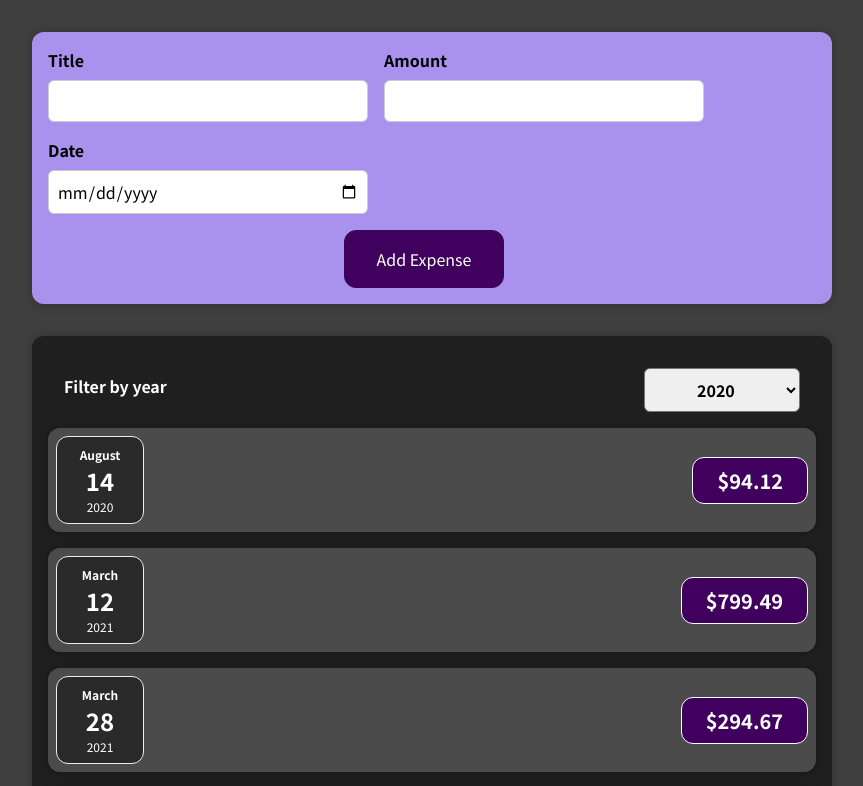
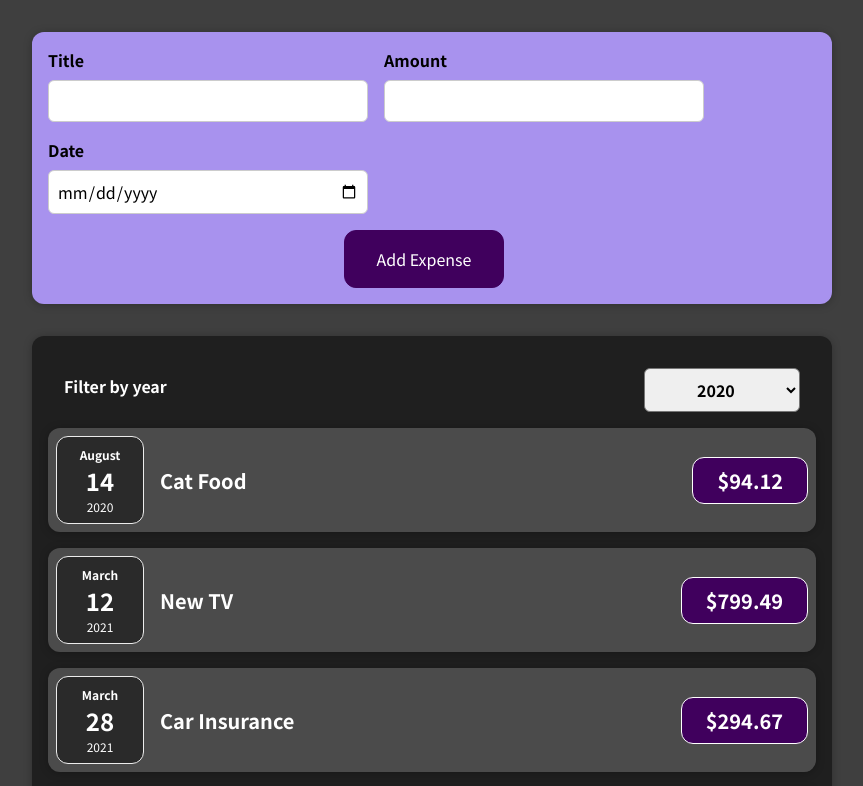
Before and after one commit to darienaxelll/expense-tracker-project, a React (Create React App) app: page / in a window 1280 px wide. Shown: the top 786 px of the page, without its empty margins (208-1071 px from the left). Built offline with nearby package versions, Linux system fonts and the light colour scheme.

Commit message:
Edided minor bugs

```diff
--- a/src/components/Expenses/ExpenseItem.js
+++ b/src/components/Expenses/ExpenseItem.js
@@ -1,4 +1,3 @@
-import { useState } from "react";
 import Card from "../UI/Card";
 import ExpenseDate from "./ExpenseDate";
 import "./ExpenseItem.css";
@@ -6,10 +5,10 @@ import "./ExpenseItem.css";
 const ExpenseItem = (props) => {
 return (
     <Card className="expense-item">
-      <ExpenseDate date={props.expenses.date} />
+      <ExpenseDate date={props.date} />
       <div className="expense-item__description">
         <h2>{props.title}</h2>
-        <div className="expense-item__price">${props.expenses.amount}</div>
+        <div className="expense-item__price">${props.amount}</div>
       </div>
     </Card>
   );
--- a/src/components/Expenses/Expenses.js
+++ b/src/components/Expenses/Expenses.js
@@ -16,10 +16,13 @@ const Expenses = (props) => {
     <div>
       <Card className="expenses">
         <ExpensesFilter selected={year} onFilterChange={changeYear} />
-        <ExpenseItem expenses={props.expenses[0]} />
-        <ExpenseItem expenses={props.expenses[1]} />
-        <ExpenseItem expenses={props.expenses[2]} />
-        <ExpenseItem expenses={props.expenses[3]} />
+        {props.expenses.map((expense) => (
+          <ExpenseItem
+            title={expense.title}
+            amount={expense.amount}
+            date={expense.date}
+          />
+        ))}
       </Card>
     </div>
   );
```
